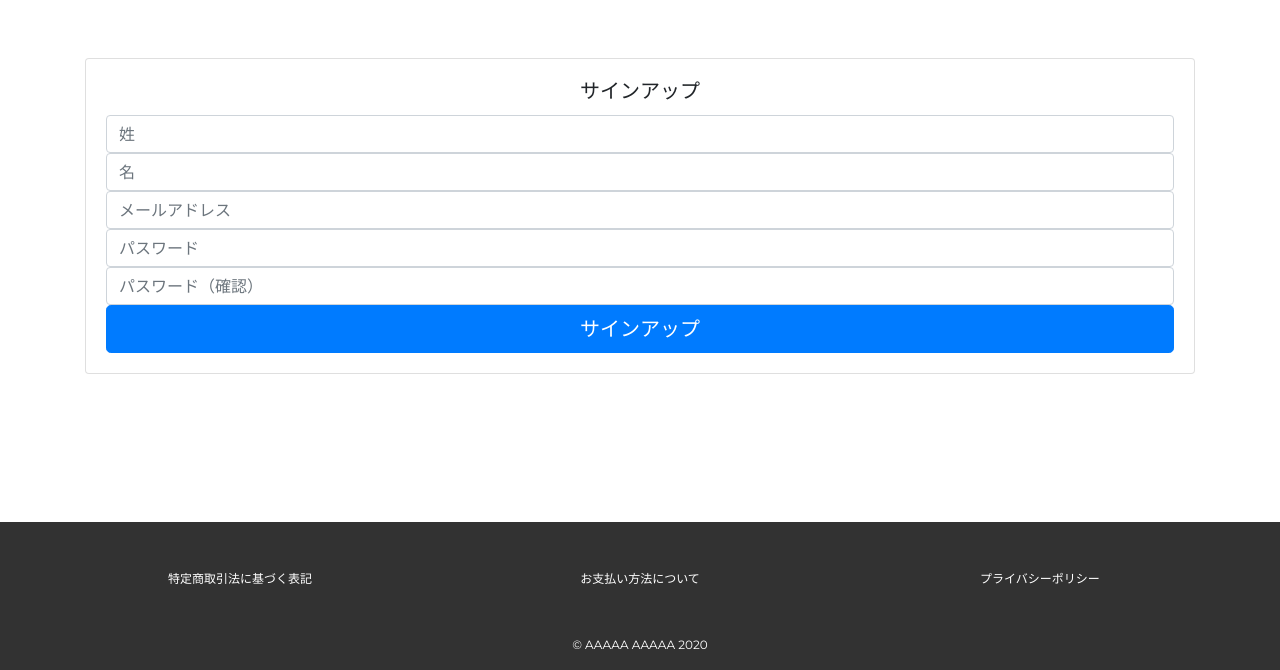
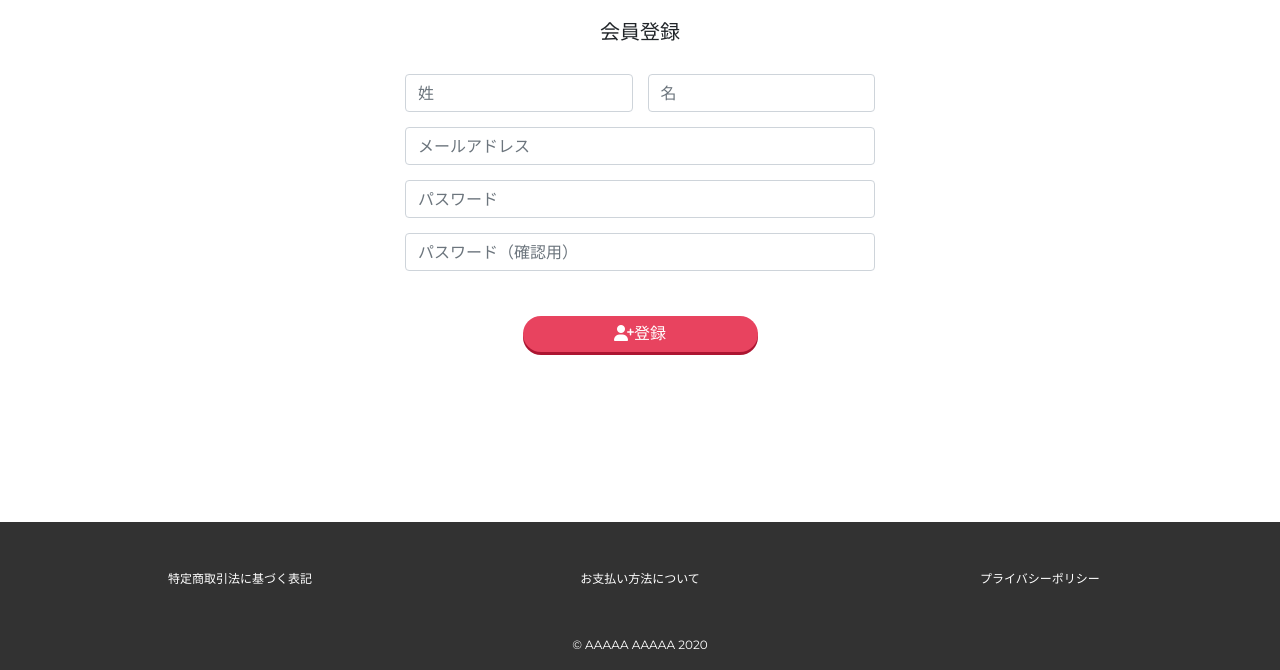
Before and after one commit to tomizawa0214/electronic-commerce, a Django app: page /accounts/signup/ in a window 1280 px wide. Shown: the part 130-800 px from the top of the page. Run offline with Django 3.2, Linux system fonts and the light colour scheme; some libraries are stand-ins or nearby versions.

Commit message:
登録画面追加

```diff
--- a/accounts/templates/accounts/login.html
+++ b/accounts/templates/accounts/login.html
@@ -13,7 +13,7 @@
       {% render_field form.password class="form-control" placeholder="パスワード" %}
     </div>
     <button type="submit" class="btn rounded-pill">
-      <i class="fas fa-sign-in-alt fa-fw"></i>ログイン
+      <i class="fas fa-sign-in-alt fa-fw" aria-hidden="true"></i>ログイン
     </button>
   </form>
 </div>
--- a/accounts/templates/accounts/signup.html
+++ b/accounts/templates/accounts/signup.html
@@ -2,28 +2,28 @@
 {% load widget_tweaks %}
 
 {% block content %}
-<div class="card card-auth my-5 mx-auto">
-  <div class="card-body">
-    <h5 class="card-title text-center">サインアップ</h5>
-    <form method="post" class="form-auth">
+<div class="signup col-12">
+  <h5>会員登録</h5>
+  <form method="post" class="login__form">
     {% csrf_token %}
-      <div class="form-label-group form_wrap form_wrap-2">
+    <div class="signup__form--item form-label-group">
+      <div class="signup__form--item--name">
         {% render_field form.first_name class="form-control" placeholder="姓" %}
         {% render_field form.last_name class="form-control" placeholder="名" %}
       </div>
-      <div class="form-label-group">
+    </div>
+    <div class="signup__form--item form-label-group">
       {% render_field form.email class="form-control" placeholder="メールアドレス" %}
     </div>
-      <div class="form-label-group">
+    <div class="signup__form--item form-label-group">
       {% render_field form.password1 class="form-control" placeholder="パスワード" %}
     </div>
-      <div class="form-label-group">
-        {% render_field form.password2 class="form-control" placeholder="パスワード（確認）" %}
+    <div class="signup__form--item form-label-group">
+      {% render_field form.password2 class="form-control" placeholder="パスワード（確認用）" %}
     </div>
-      <div class="button mx-auto">
-        <button class="btn btn-lg btn-primary btn-block mx-auto" type="submit">サインアップ</button>
-      </div>
+    <button type="submit" class="btn rounded-pill">
+      <i class="fas fa-user-plus" aria-hidden="true"></i>登録
+    </button>
   </form>
 </div>
-</div>
 {% endblock %}
--- /dev/null
+++ b/app/static/css/_signup.scss
@@ -0,0 +1,40 @@
+.signup {
+  max-width: 500px;
+  margin: 0 auto;
+  h5 {
+    margin: 10px auto 30px;
+    text-align: center;
+  }
+  &__form {
+    text-align: center;
+    margin: 0px auto 80px;
+    &--item {
+      margin-bottom: 15px;
+      &--name {
+        display: grid;
+        grid-template-columns: 1fr 1fr;
+        gap: 15px;
+      }
+    }
+    button {
+      position: relative;
+      width: 50%;
+      margin-top: 30px;
+      color: #fff;
+      background: #e8435f;
+      box-shadow: 0 3px 0 #AC1531;
+      border: 0;
+      &:hover {
+        color: #fff;
+        opacity: .7;
+      }
+      &:active {
+        top: 3px;
+        box-shadow: none;
+      }
+      &:focus {
+        outline: 0;
+      }
+    }
+  }
+}
--- a/app/static/css/style.css
+++ b/app/static/css/style.css
@@ -212,3 +212,97 @@ footer .footer p {
 .login__form button:focus {
   outline: 0;
 }
+
+.logout {
+  max-width: 500px;
+  margin: 0 auto;
+}
+
+.logout p {
+  margin: 10px auto 20px;
+  text-align: center;
+}
+
+.logout form {
+  text-align: center;
+  margin: 0px auto 80px;
+}
+
+.logout form button {
+  position: relative;
+  width: 50%;
+  margin-top: 30px;
+  color: #fff;
+  background: #e8435f;
+  -webkit-box-shadow: 0 3px 0 #AC1531;
+          box-shadow: 0 3px 0 #AC1531;
+  border: 0;
+}
+
+.logout form button:hover {
+  color: #fff;
+  opacity: .7;
+}
+
+.logout form button:active {
+  top: 3px;
+  -webkit-box-shadow: none;
+          box-shadow: none;
+}
+
+.logout form button:focus {
+  outline: 0;
+}
+
+.signup {
+  max-width: 500px;
+  margin: 0 auto;
+}
+
+.signup h5 {
+  margin: 10px auto 30px;
+  text-align: center;
+}
+
+.signup__form {
+  text-align: center;
+  margin: 0px auto 80px;
+}
+
+.signup__form--item {
+  margin-bottom: 15px;
+}
+
+.signup__form--item--name {
+  display: -ms-grid;
+  display: grid;
+  -ms-grid-columns: 1fr 1fr;
+      grid-template-columns: 1fr 1fr;
+  gap: 15px;
+}
+
+.signup__form button {
+  position: relative;
+  width: 50%;
+  margin-top: 30px;
+  color: #fff;
+  background: #e8435f;
+  -webkit-box-shadow: 0 3px 0 #AC1531;
+          box-shadow: 0 3px 0 #AC1531;
+  border: 0;
+}
+
+.signup__form button:hover {
+  color: #fff;
+  opacity: .7;
+}
+
+.signup__form button:active {
+  top: 3px;
+  -webkit-box-shadow: none;
+          box-shadow: none;
+}
+
+.signup__form button:focus {
+  outline: 0;
+}
--- a/app/static/css/style.scss
+++ b/app/static/css/style.scss
@@ -5,3 +5,5 @@
 @import "footer";
 
 @import "login";
+@import "logout";
+@import "signup";
```
Also changed, not shown: accounts/templates/accounts/logout.html (+8 -10 lines), app/static/css/_logout.scss (added, +32 -0 lines). Lines whose indentation alone changed are shown as unchanged.
